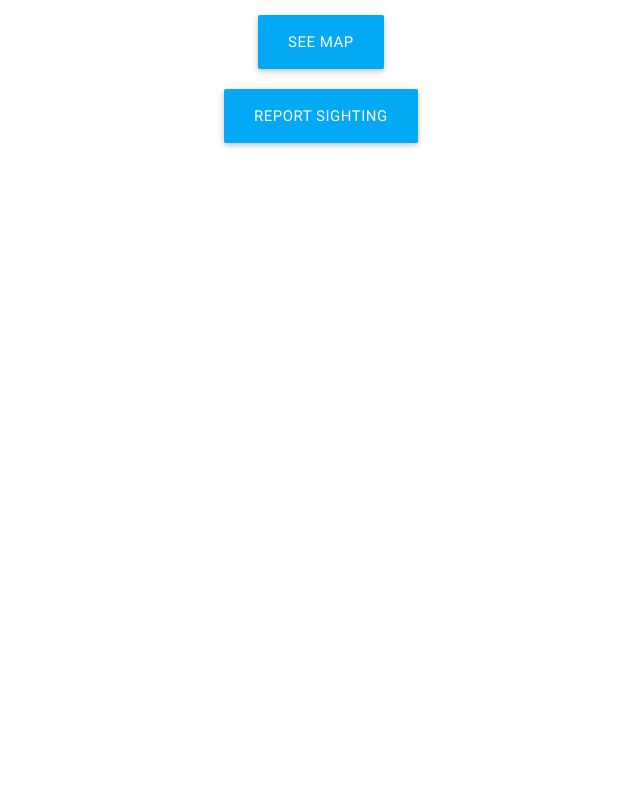
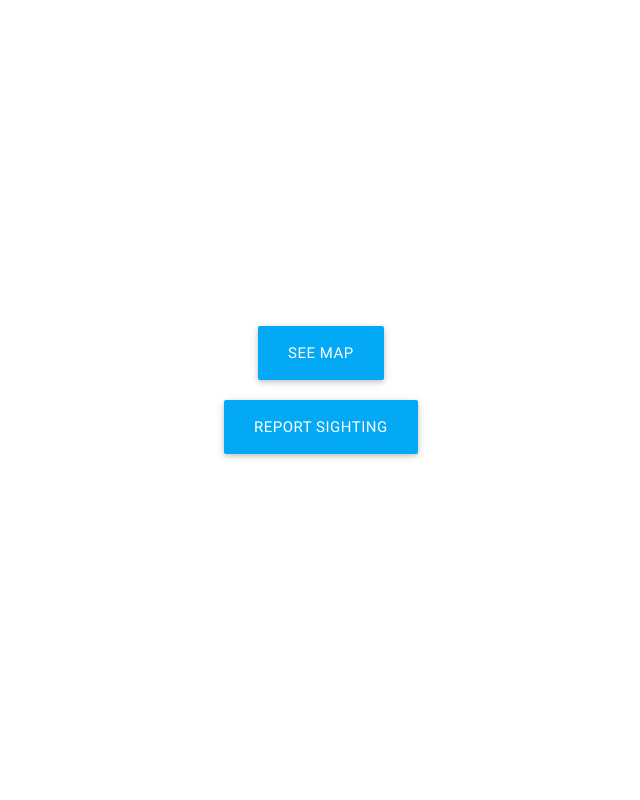
Before and after one commit to Yutsa/PoGo-Spotted, a Flask app: page / in a window 1280 px wide. Shown: the whole page, without its empty margins (319-959 px from the left). Run offline with Flask 2, Linux system fonts and the light colour scheme; some libraries are stand-ins or nearby versions.

Commit message:
Fixed the vertical align on chromium base browsers

```diff
--- a/static/css/style.css
+++ b/static/css/style.css
@@ -3,12 +3,6 @@
     height: 300px;
 }
 
-body {
-    display: flex;
-    min-height: 100vh;
-    flex-direction: column;
+main {
+    height: 100vh;
 }
-
-main {
-    flex: 1 0 auto;
-}
```
